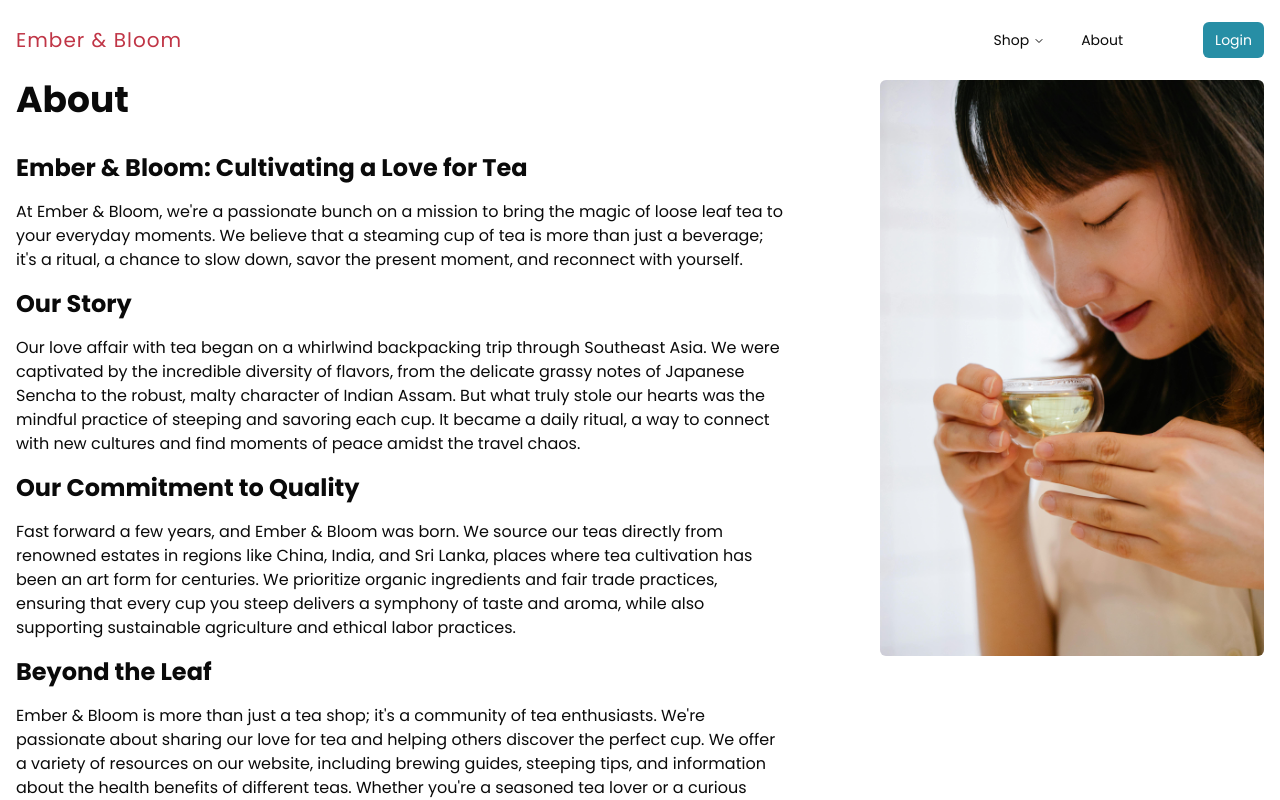
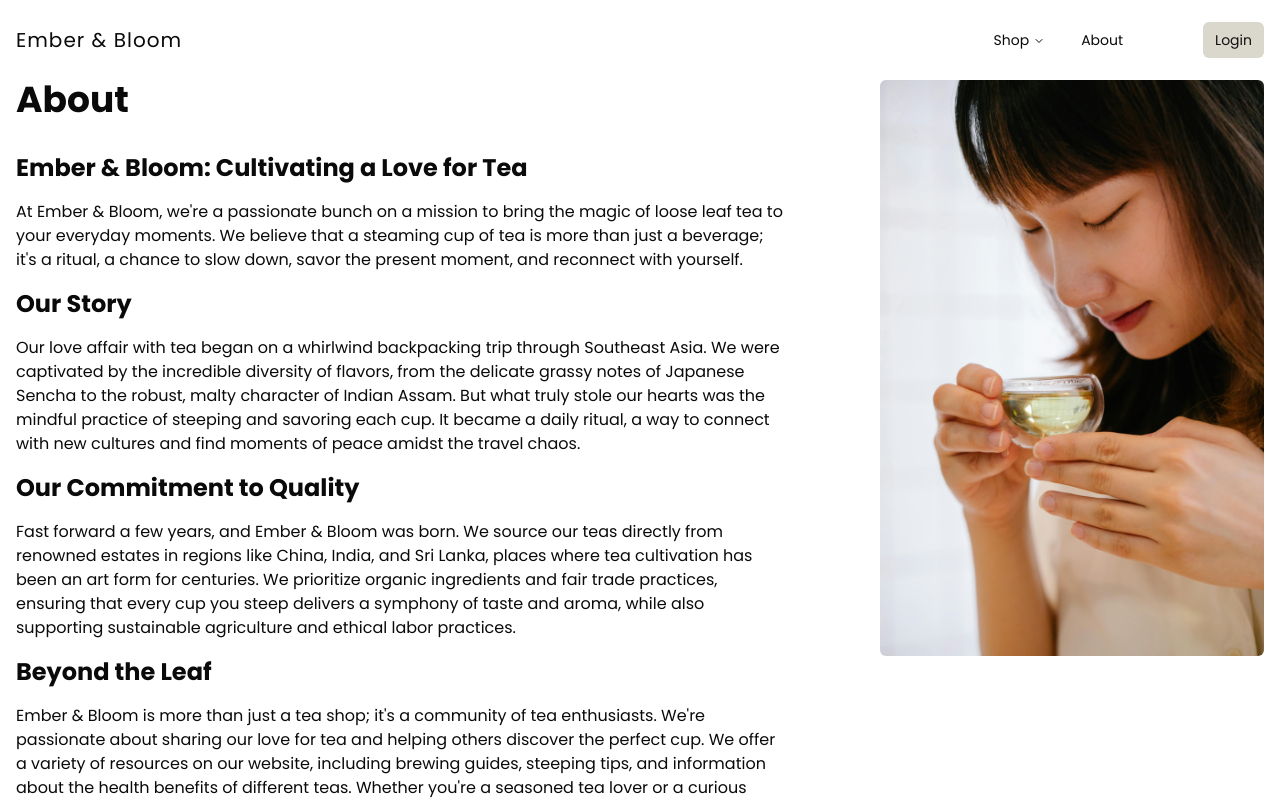
Before and after one commit to apkomatic-tech/ember-n-bloom-ecommerce, a Next.js app: page /about in a window 1280 px wide. Shown: the top 800 px of the page. Built offline with nearby package versions, Linux system fonts and the light colour scheme; no server answers; what @wix/sdk would draw is missing.

Commit message:
[feat]: update brand colors

```diff
--- a/src/app/globals.css
+++ b/src/app/globals.css
@@ -13,11 +13,11 @@
     --popover: 0 0% 100%;
     --popover-foreground: 0 0% 3.9%;
 
-    --primary: #c03546;
+    --primary: #344e41;
     --primary-foreground: #fff;
 
-    --secondary: #278ea5;
-    --secondary-foreground: #fff;
+    --secondary: #dad7cd;
+    --secondary-foreground: #111;
 
     --muted: 0 0% 96.1%;
     --muted-foreground: 0 0% 45.1%;
--- a/src/app/page.tsx
+++ b/src/app/page.tsx
@@ -26,7 +26,7 @@ const HomePage = async () => {
             Discover premium loose leaf teas for every mood and moment. Explore
             our collections and find your perfect cup.
           </p>
-          <Button asChild size={"lg"}>
+          <Button asChild size={"lg"} variant={"secondary"}>
             <Link href="/shop">Shop Now</Link>
           </Button>
         </div>
--- a/src/components/ProductList.tsx
+++ b/src/components/ProductList.tsx
@@ -35,7 +35,7 @@ export default async function ProductList({
             <div className="relative h-60 overflow-hidden">
               {p.ribbon && (
                 <Badge
-                  variant={"default"}
+                  variant={"secondary"}
                   className="absolute right-1 top-1 z-[1]"
                 >
                   {p.ribbon}
--- a/src/components/layout/Navbar.tsx
+++ b/src/components/layout/Navbar.tsx
@@ -22,9 +22,7 @@ const Navbar = () => {
       <div className="mx-auto h-full max-w-screen-2xl py-4">
         <div className="flex h-full items-center justify-between">
           <Link href="/">
-            <div className="text-xl tracking-wider text-primary">
-              Ember &amp; Bloom
-            </div>
+            <div className="text-xl tracking-wider">Ember &amp; Bloom</div>
           </Link>
           <div className="hidden items-center gap-16 md:flex">
             <NavigationMenu>
```
